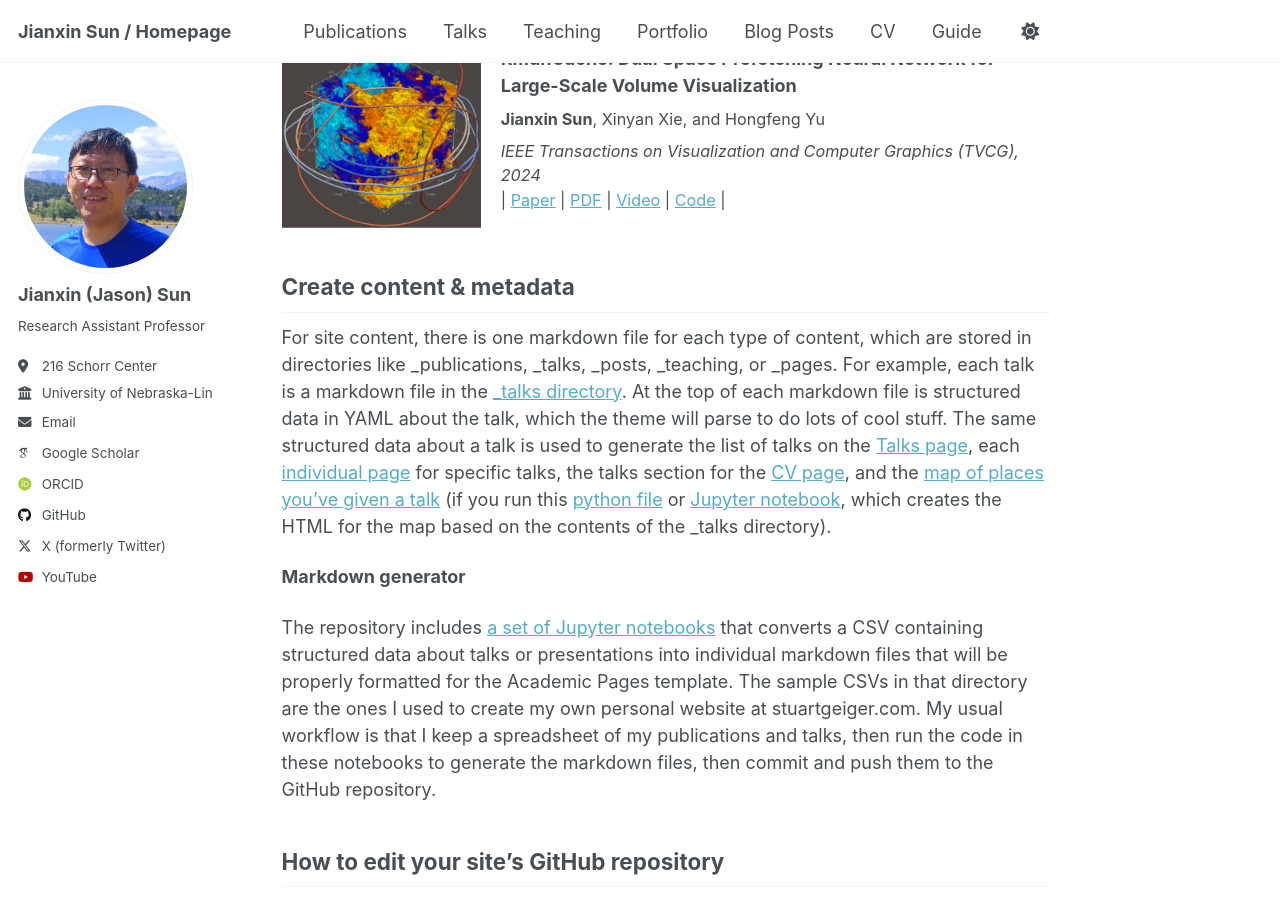
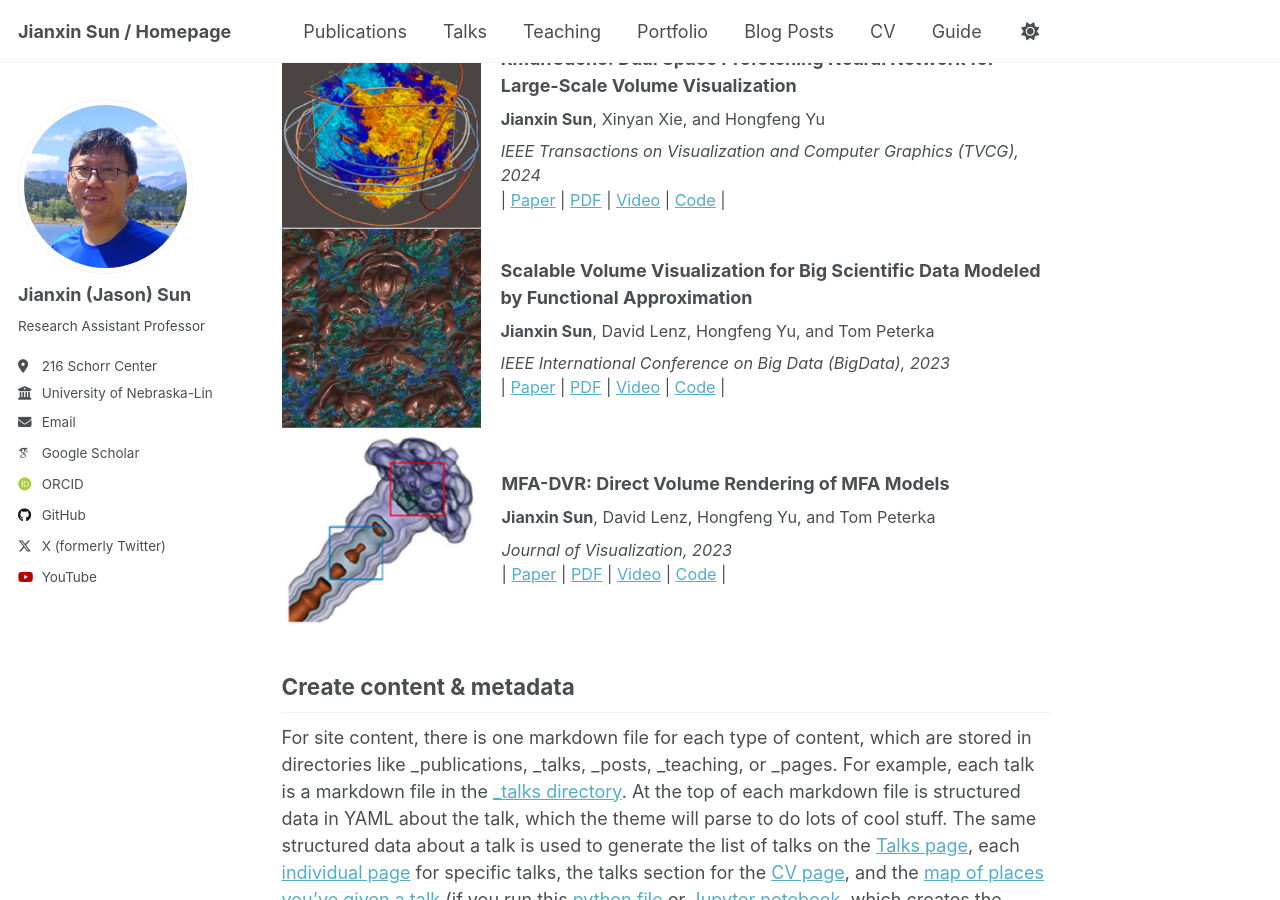
Before and after one commit to sunjianxin/sunjianxin.github.io, a Jekyll site: the page built from _pages/about.md, in a window 1280 px wide and 900 px high, scrolled down 1011 px. Built offline with Jekyll 4.4.1, drawn with Linux system fonts in a browser that asks for light colours; some web fonts are replaced.

Commit message:
Update about.md

```diff
--- a/_pages/about.md
+++ b/_pages/about.md
@@ -37,6 +37,7 @@
     </p>
   </div>
 </div>
+
 <div style="display: flex; align-items: center; gap: 20px;">
   <img src="https://github.com/sunjianxin/sunjianxin.github.io/blob/master/assets/rmdnCache_small.png?raw=true" alt="Description" style="width: 200px; height: 200px; object-fit: cover;">
   <div>
@@ -47,6 +48,36 @@
       | <a href="https://ieeexplore.ieee.org/abstract/document/10549835" target="_blank">Paper</a> |
       <a href="https://par.nsf.gov/servlets/purl/10539350" target="_blank">PDF</a> |
       <a href="https://www.youtube.com/watch?v=2Q2OToGZ2nk" target="_blank">Video</a> |
+      <a href="" target="_blank">Code</a> |
+    </p>
+  </div>
+</div>
+
+<div style="display: flex; align-items: center; gap: 20px;">
+  <img src="https://github.com/sunjianxin/sunjianxin.github.io/blob/master/assets/scalable_small.png?raw=true" alt="Description" style="width: 200px; height: 200px; object-fit: cover;">
+  <div>
+    <p style="margin: 0 0 8px 0; font-weight: bold;">Scalable Volume Visualization for Big Scientific Data Modeled by Functional Approximation</p>
+    <p style="margin: 0 0 8px 0; font-size: 0.9em;"><strong>Jianxin Sun</strong>, David Lenz, Hongfeng Yu, and Tom Peterka</p>
+    <p style="margin: 0; font-style: italic; font-size: 0.9em;">IEEE International Conference on Big Data (BigData), 2023</p>
+    <p style="margin: 0; font-size: 0.9em;">
+      | <a href="https://ieeexplore.ieee.org/abstract/document/10386434" target="_blank">Paper</a> |
+      <a href="https://arxiv.org/pdf/2312.15073" target="_blank">PDF</a> |
+      <a href="" target="_blank">Video</a> |
+      <a href="" target="_blank">Code</a> |
+    </p>
+  </div>
+</div>
+
+<div style="display: flex; align-items: center; gap: 20px;">
+  <img src="https://github.com/sunjianxin/sunjianxin.github.io/blob/master/assets/mfadvr_small.png?raw=true" alt="Description" style="width: 200px; height: 200px; object-fit: cover;">
+  <div>
+    <p style="margin: 0 0 8px 0; font-weight: bold;">MFA-DVR: Direct Volume Rendering of MFA Models</p>
+    <p style="margin: 0 0 8px 0; font-size: 0.9em;"><strong>Jianxin Sun</strong>, David Lenz, Hongfeng Yu, and Tom Peterka</p>
+    <p style="margin: 0; font-style: italic; font-size: 0.9em;">Journal of Visualization, 2023</p>
+    <p style="margin: 0; font-size: 0.9em;">
+      | <a href="https://link.springer.com/article/10.1007/s12650-023-00946-y" target="_blank">Paper</a> |
+      <a href="https://arxiv.org/pdf/2204.11762" target="_blank">PDF</a> |
+      <a href="[https://www.youtube.com/watch?v=2Q2OToGZ2nk](https://www.youtube.com/watch?v=_qqE705a894)" target="_blank">Video</a> |
       <a href="" target="_blank">Code</a> |
     </p>
   </div>
```
